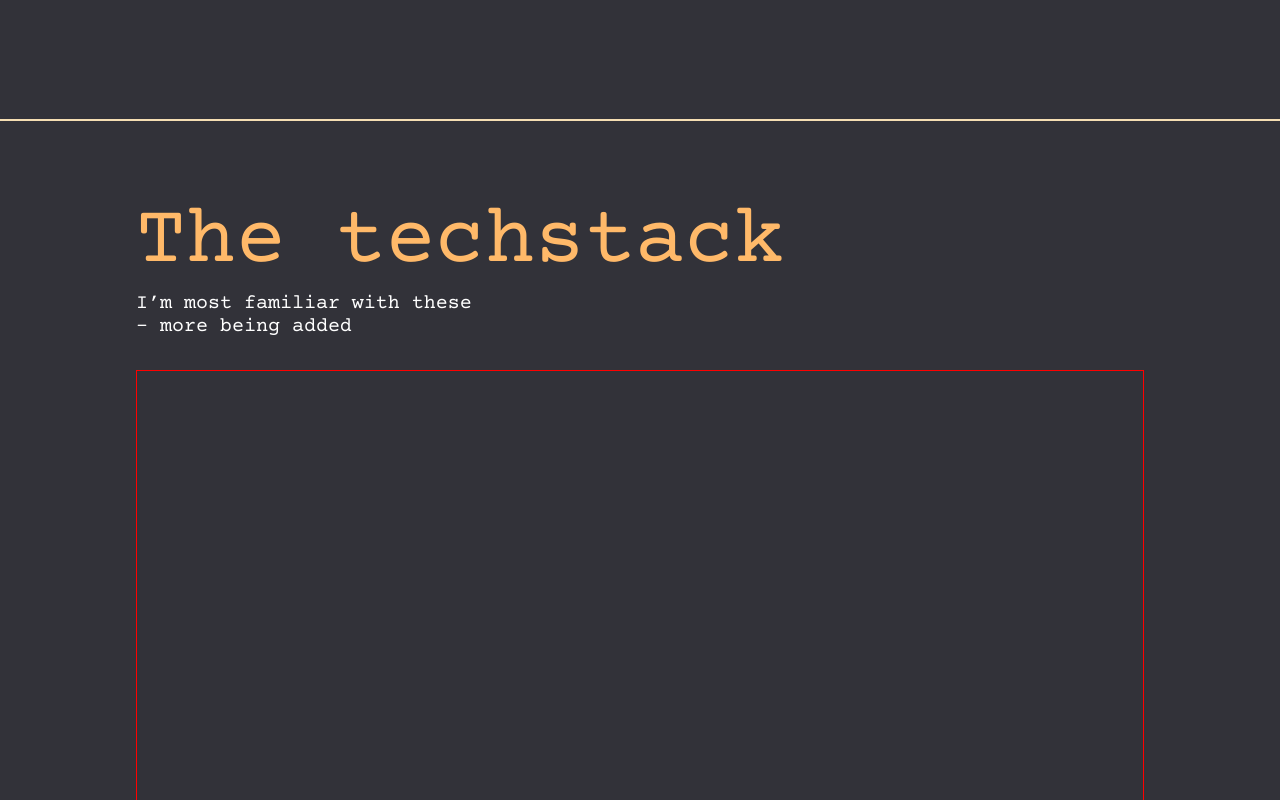
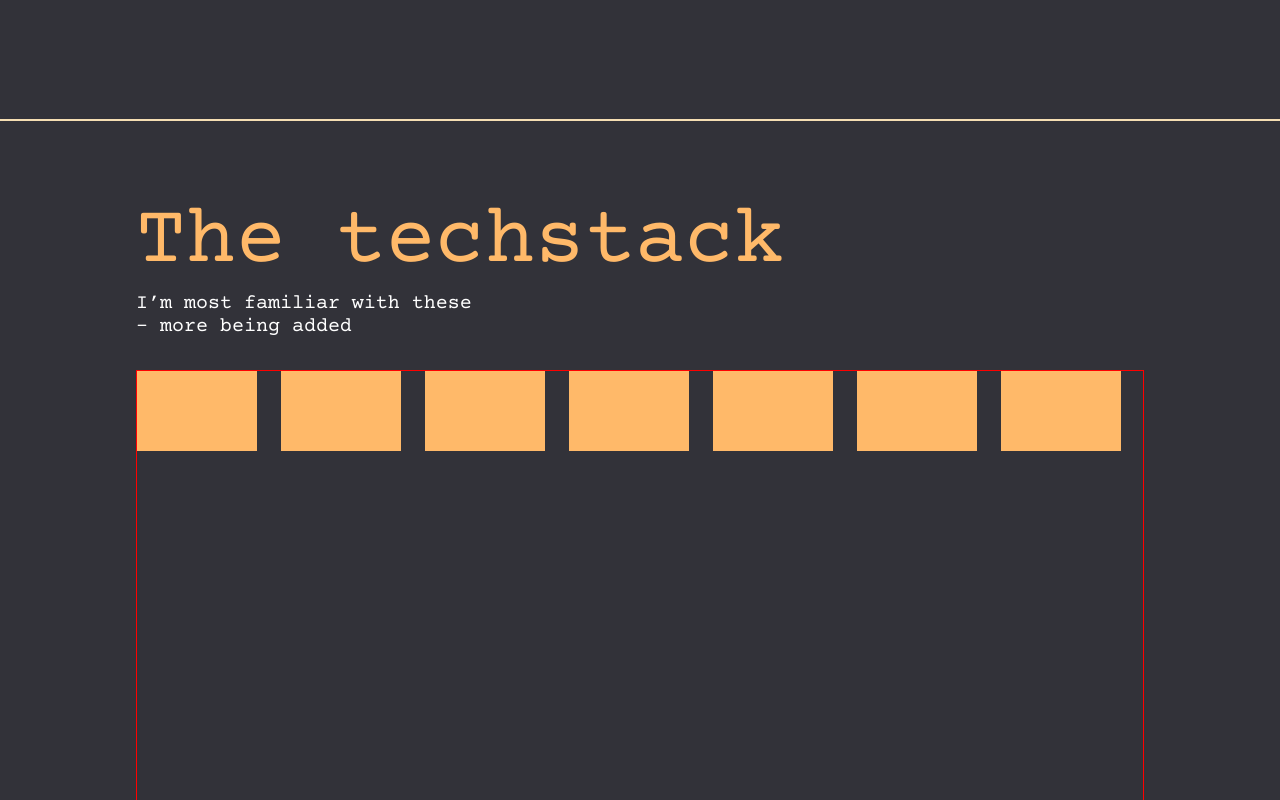
Before and after one commit to PanKarton/PersonalWebsite, a Next.js app: page / in a window 1280 px wide. Shown: the part 1480-2280 px from the top of the page. Built offline with nearby package versions, Linux system fonts and the light colour scheme.

Commit message:
feat/added tiles list with simple rectangle to prepare for displaying skill tiles

```diff
--- a/src/modules/MainPage/SkillsSection/SkillsSection.tsx
+++ b/src/modules/MainPage/SkillsSection/SkillsSection.tsx
@@ -11,7 +11,7 @@ export const FlexWrapper = styled.div`
   align-items: flex-start;
   justify-content: flex-start;
   gap: 2rem;
-  padding: 5rem 0 0 1rem;
+  padding: 5rem 0 7rem 1rem;
 
   @media screen and (min-width: 50rem) {
     justify-content: flex-start;
@@ -26,8 +26,21 @@ export const StyledHeadingWrapper = styled.div`
 
 export const SkillsWrapper = styled.div`
   border: 1px solid red;
-  height: 80vw;
+  height: 100%;
   width: calc(100% - 1rem);
+`;
+
+export const TilesList = styled.ul`
+  display: flex;
+  gap: 1.5rem;
+  overflow: hidden;
+`;
+
+export const SkillTile = styled.div`
+  background-color: ${({ theme }) => theme.color.accentPrimary};
+  width: 120px;
+  height: 80px;
+  flex-shrink: 0;
 `;
 
 export const SkillsSection = () => (
@@ -38,7 +51,19 @@ export const SkillsSection = () => (
         <SectionParagraph>I’m most familiar with these - more being added </SectionParagraph>
       </StyledHeadingWrapper>
 
-      <SkillsWrapper></SkillsWrapper>
+      <SkillsWrapper>
+        <TilesList>
+          <SkillTile />
+          <SkillTile />
+          <SkillTile />
+          <SkillTile />
+          <SkillTile />
+          <SkillTile />
+          <SkillTile />
+          <SkillTile />
+          <SkillTile />
+        </TilesList>
+      </SkillsWrapper>
     </FlexWrapper>
   </MainPageSection>
 );
```
